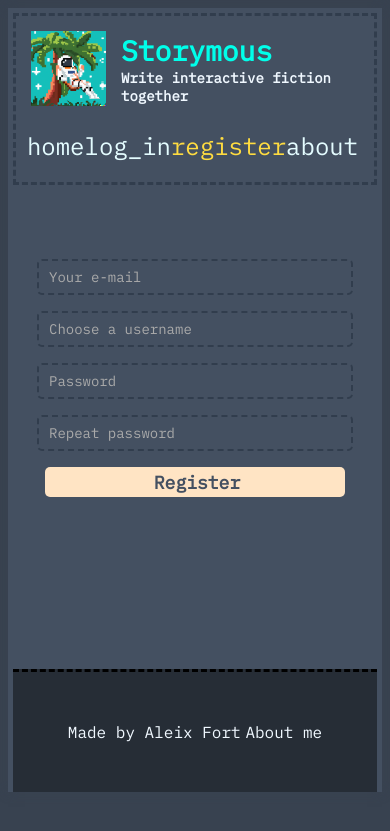
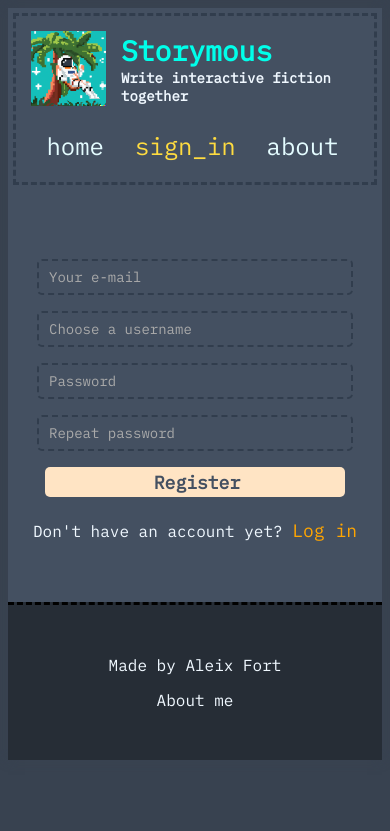
Before and after one commit to aleixfortm/storymous-old, a Flask app: page /register in a window 390 px wide. Shown: the top 831 px of the page. Run offline with Flask 3, Linux system fonts and the light colour scheme; parts of the project's set-up code (start-up, migrations or seed data) failed here and were passed over; some libraries are stand-ins or nearby versions.

Commit message:
Edited templates and removed footer bug

```diff
--- a/static/styles.css
+++ b/static/styles.css
@@ -197,12 +197,36 @@ input:focus, select:focus, textarea:focus, button:focus {
     margin: auto;
 }
 
+.register-form__box {
+    padding-bottom: 10px;
+}
+
+.register-form__login-url {
+    text-decoration: none;
+    font-size: large;
+    color: orange;
+}
+
+.register-form__login-url:hover {
+    color: rgb(168, 109, 0);
+}
+
 .login-form {
     margin: auto;
 }
 
 .login-form__box {
     padding-bottom: 10px;
+}
+
+.login-form__register-url {
+    text-decoration: none;
+    font-size: large;
+    color: orange;
+}
+
+.login-form__register-url:hover {
+    color: rgb(168, 109, 0);
 }
 
 label[for="email"] {
@@ -325,10 +349,12 @@ input[type="submit"]:hover {
     border-top: 3px dashed black;
 }
 
-.footer__author {
-
-}
-
-.footer__social-media {
-
-}
+@media screen and (max-width: 620px) {
+    .footer {
+        flex-direction: column;
+        text-align: center;
+    }
+    .footer__social-media {
+        margin-top: 15px;
+    }
+  }
--- a/templates/404.html
+++ b/templates/404.html
@@ -8,7 +8,7 @@
                     <li class="navbar__navigation-item"><a href="{{url_for('about')}}" class="navbar__link ">about</a></li>
                     {% else %}
                     <li class="navbar__navigation-item"><a href="{{url_for('home')}}" class="navbar__link " style="color:rgb(255, 220, 64);">home</a></li>
-                    <li class="navbar__navigation-item"><a href="{{url_for('auth.login')}}" class="navbar__link ">log_in</a></li>
+                    <li class="navbar__navigation-item"><a href="{{url_for('auth.login')}}" class="navbar__link ">sign_in</a></li>
                     <li class="navbar__navigation-item"><a href="{{url_for('about')}}" class="navbar__link ">about</a></li>
                     {% endif %}
 
--- a/templates/about.html
+++ b/templates/about.html
@@ -8,7 +8,7 @@
             <li class="navbar__navigation-item"><a href="{{url_for('about')}}" class="navbar__link " style="color:rgb(255, 220, 64);">about</a></li>
             {% else %}
             <li class="navbar__navigation-item"><a href="{{url_for('home')}}" class="navbar__link ">home</a></li>
-        <li class="navbar__navigation-item"><a href="{{url_for('auth.login')}}" class="navbar__link ">log_in</a></li>
+            <li class="navbar__navigation-item"><a href="{{url_for('auth.login')}}" class="navbar__link ">sign_in</a></li>
             <li class="navbar__navigation-item"><a href="{{url_for('about')}}" class="navbar__link " style="color:rgb(255, 220, 64);">about</a></li>
             {% endif %}
 
@@ -19,4 +19,5 @@
 
         </section>
     </main>
+</div>
 {% endblock %}
--- a/templates/base.html
+++ b/templates/base.html
@@ -35,6 +35,5 @@
             About me
         </div>
     </footer>
-    </div>
 </body>
 </html>
--- a/templates/home.html
+++ b/templates/home.html
@@ -8,7 +8,7 @@
                     <li class="navbar__navigation-item"><a href="{{url_for('about')}}" class="navbar__link ">about</a></li>
                     {% else %}
                     <li class="navbar__navigation-item"><a href="{{url_for('home')}}" class="navbar__link " style="color:rgb(255, 220, 64);">home</a></li>
-                    <li class="navbar__navigation-item"><a href="{{url_for('auth.login')}}" class="navbar__link ">log_in</a></li>
+                    <li class="navbar__navigation-item"><a href="{{url_for('auth.login')}}" class="navbar__link ">sign_in</a></li>
                     <li class="navbar__navigation-item"><a href="{{url_for('about')}}" class="navbar__link ">about</a></li>
                     {% endif %}
 
--- a/templates/login.html
+++ b/templates/login.html
@@ -2,7 +2,7 @@
 {% block content %}
         <ul class="navbar__navigation">
             <li class="navbar__navigation-item"><a href="{{url_for('home')}}" class="navbar__link " >home</a></li>
-        <li class="navbar__navigation-item"><a href="{{url_for('auth.login')}}" class="navbar__link " style="color:rgb(255, 220, 64);">log_in</a></li>
+            <li class="navbar__navigation-item"><a href="{{url_for('auth.login')}}" class="navbar__link " style="color:rgb(255, 220, 64);">sign_in</a></li>
             <li class="navbar__navigation-item"><a href="{{url_for('about')}}" class="navbar__link ">about</a></li>
         </ul>
     </header>
@@ -15,8 +15,9 @@
                 {{form.submit()}}
             </form>
             <div class="login-form__register">
-            Don't have an account yet? <a href=" {{url_for('register') }}">register</a>
+                Don't have an account yet? <a href=" {{url_for('auth.register') }}" class="login-form__register-url">Register</a>
             </div>
         </div>
     </main>
+</div>
 {% endblock %}
--- a/templates/register.html
+++ b/templates/register.html
@@ -2,14 +2,13 @@
 {% block content %}
         <ul class="navbar__navigation">
             <li class="navbar__navigation-item"><a href="{{url_for('home')}}" class="navbar__link " >home</a></li>
-        <li class="navbar__navigation-item"><a href="{{url_for('auth.login')}}" class="navbar__link " >log_in</a></li>
-        <li class="navbar__navigation-item"><a href="{{url_for('auth.register')}}" class="navbar__link " style="color:rgb(255, 220, 64);">register</a></li>
+            <li class="navbar__navigation-item"><a href="{{url_for('auth.login')}}" class="navbar__link " style="color:rgb(255, 220, 64);">sign_in</a></li>
             <li class="navbar__navigation-item"><a href="{{url_for('about')}}" class="navbar__link ">about</a></li>
         </ul>
     </header>
     <main class="main">
         <div class="register-form">
-        <form method="POST" action="{{ url_for('auth.register') }}">
+            <form method="POST" action="{{ url_for('auth.register') }}" class="register-form__box">
                 {{form.hidden_tag()}}
                 {{form.email (placeholder="Your e-mail")}}
                 {{form.username(placeholder="Choose a username")}}
@@ -17,6 +16,10 @@
                 {{form.pass_confirm(placeholder="Repeat password")}}
                 {{form.submit()}}
             </form>
+            <div class="register-form__login">
+                Don't have an account yet? <a href=" {{url_for('auth.login') }}" class="register-form__login-url">Log in</a>
+            </div>
         </div>
     </main>
+</div>
 {% endblock %}
```
Lines whose indentation alone changed are shown as unchanged.
